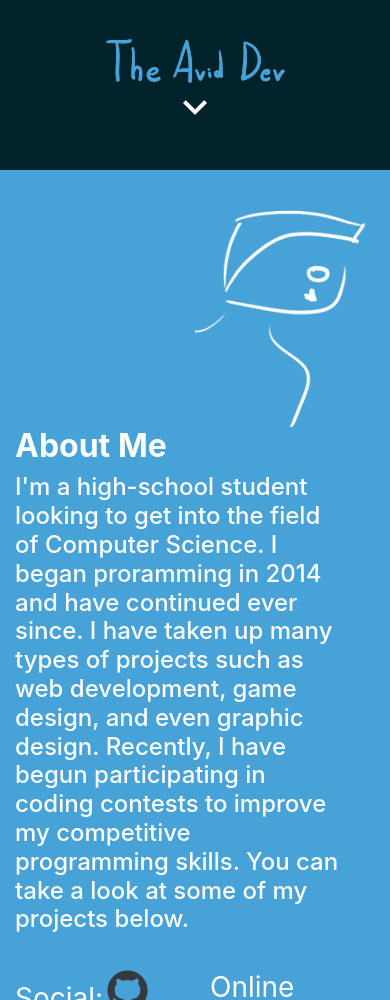
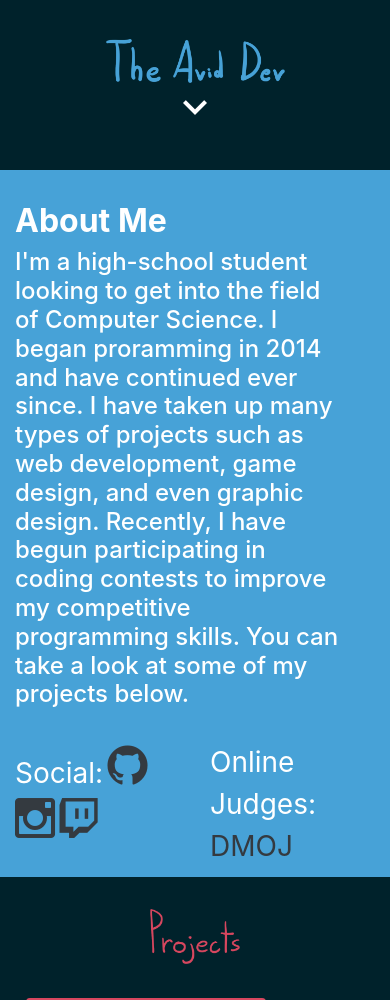
Before and after one commit to fluix-dev/site, a Django app: page / in a window 390 px wide. Shown: the top 1000 px of the page. Run offline with Django 3.2, Linux system fonts and the light colour scheme; some libraries are stand-ins or nearby versions.

Commit message:
Changed styling for small displays

```diff
--- a/myapp/templates/index.html
+++ b/myapp/templates/index.html
@@ -10,10 +10,10 @@
 
 <div class="container-fluid text-white pb-10">
   <div class="row">
-    <div class="col-md-4 col-12  text-right">
+    <div class="col-md-4 col-12 text-right" id="me-img">
       <img class="w-50p" src="{% static 'res/img/me.png' %}" alt="Drawing of person">
     </div>
-    <div class="col-md-8 col-12 ">
+    <div class="col-md-8 col-12" id="about-div">
       <h2><strong>About Me</strong></h2>
       <h4 class="pr-10p">I'm a high-school student looking to get into the field of Computer Science. I began proramming in 2014 and have continued ever since.
         I have taken up many types of projects such as web development, game design, and even graphic design. Recently, I have begun participating in coding
--- a/static/css/style.css
+++ b/static/css/style.css
@@ -82,3 +82,14 @@ hr {
 .btn-primary:disabled {
   background-color:#565d66;
 }
+
+@media only screen and (max-width: 1026px) {
+    #me-img {
+        display: none;
+    }
+
+    #about-div {
+        max-width: 100%;
+        flex: 0 100%;
+    }
+}
```
